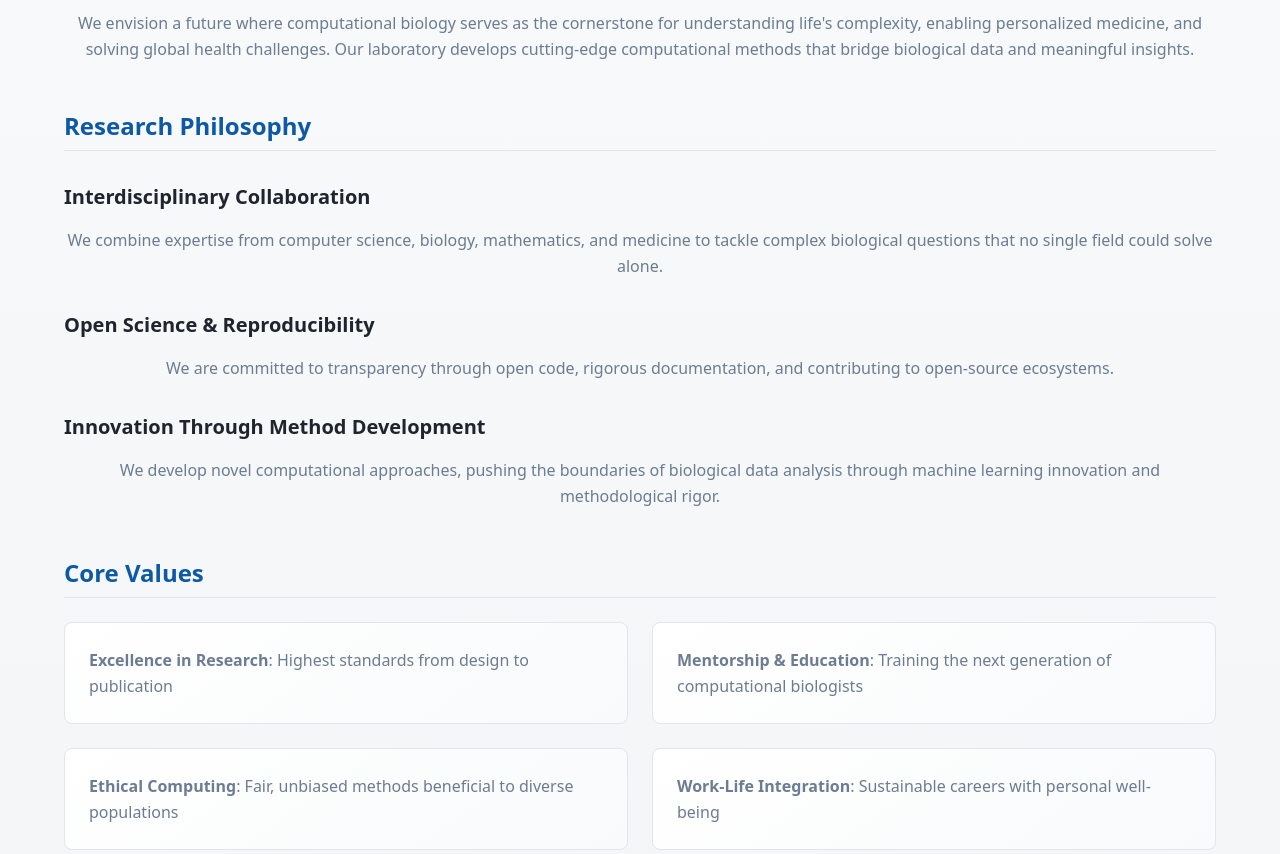
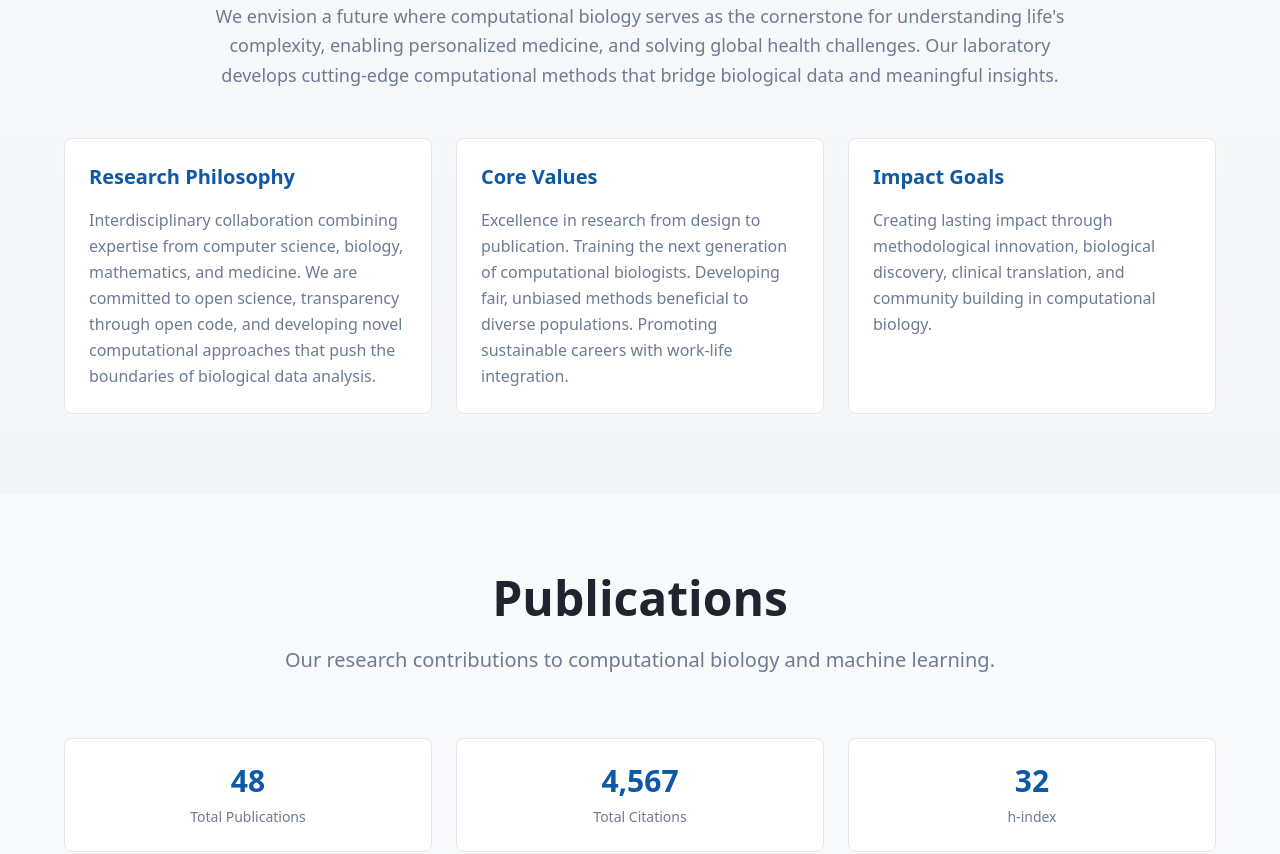
Before and after one commit to LIIA-edu/liia-site, a React (Vite) app: page / in a window 1280 px wide. Shown: the part 1820-2674 px from the top of the page. Built offline with nearby package versions, Linux system fonts and the light colour scheme.

Commit message:
Refactor Laboratory Vision section
Reorganize the Laboratory Vision section to be more concise. "Our Vision" will be a single paragraph, and "Research Philosophy", "Core Values", and "Impact Goals" will be displayed as separate cards.

```diff
--- a/src/components/MarkdownRenderer.tsx
+++ b/src/components/MarkdownRenderer.tsx
@@ -209,47 +209,69 @@ const AboutRenderer = ({ content, className }: { content: string; className: str
 
 // Laboratory Vision renderer
 const LaboratoryVisionRenderer = ({ content, className }: { content: string; className: string }) => {
+  const sections = content.split(/(?=^##)/gm).filter(section => section.trim());
+
   return (
     <div className={className}>
-      <div className="prose prose-lg max-w-none dark:prose-invert">
+      <div className="space-y-12">
+        {/* Main Vision Section */}
+        {sections.map((section, index) => {
+          const lines = section.trim().split('\n');
+          const isMainHeading = lines[0].startsWith('# ');
+
+          if (isMainHeading) {
+            return (
+              <div key={index} className="text-center space-y-6">
+                <div className="prose prose-xl max-w-4xl mx-auto dark:prose-invert">
                   <ReactMarkdown
                     components={{
                       h1: ({ children }) => (
-              <h1 className="text-3xl font-bold mb-8 text-foreground text-center">
+                        <h1 className="text-3xl font-bold mb-6 text-foreground">
                           {children}
                         </h1>
                       ),
+                      p: ({ children }) => (
+                        <p className="text-lg text-muted-foreground leading-relaxed">
+                          {children}
+                        </p>
+                      ),
+                    }}
+                  >
+                    {section}
+                  </ReactMarkdown>
+                </div>
+              </div>
+            );
+          }
+
+          return null; // Skip non-main headings for separate card rendering
+        })}
+
+        {/* Render Philosophy, Values, and Goals as cards */}
+        <div className="grid md:grid-cols-3 gap-6">
+          {sections.slice(1).map((section, index) => (
+            <Card key={index} className="p-6 h-full shadow-card">
+              <div className="prose prose-sm max-w-none dark:prose-invert">
+                <ReactMarkdown
+                  components={{
                     h2: ({ children }) => (
-              <h2 className="text-2xl font-semibold mt-12 mb-6 text-primary border-b border-border pb-2">
-                {children}
-              </h2>
-            ),
-            h3: ({ children }) => (
-              <h3 className="text-xl font-semibold mt-8 mb-4 text-foreground">
+                      <h3 className="text-xl font-semibold mb-4 text-primary">
                         {children}
                       </h3>
                     ),
                     p: ({ children }) => (
-              <p className="mb-6 text-muted-foreground leading-relaxed text-center">
+                      <p className="text-muted-foreground leading-relaxed">
                         {children}
                       </p>
                     ),
-            ul: ({ children }) => (
-              <div className="grid grid-cols-1 md:grid-cols-2 gap-6 mb-8">
-                {children}
-              </div>
-            ),
-            li: ({ children }) => (
-              <div className="bg-gradient-card p-6 rounded-lg border border-border">
-                <div className="text-muted-foreground leading-relaxed">
-                  {children}
-                </div>
-              </div>
-            ),
                   }}
                 >
-          {content}
+                  {section}
                 </ReactMarkdown>
+              </div>
+            </Card>
+          ))}
+        </div>
       </div>
     </div>
   );
--- a/src/content/laboratory-vision.md
+++ b/src/content/laboratory-vision.md
@@ -10,22 +10,12 @@ We envision a future where computational biology serves as the cornerstone for u
 
 ## Research Philosophy
 
-### Interdisciplinary Collaboration
-We combine expertise from computer science, biology, mathematics, and medicine to tackle complex biological questions that no single field could solve alone.
-
-### Open Science & Reproducibility
-We are committed to transparency through open code, rigorous documentation, and contributing to open-source ecosystems.
-
-### Innovation Through Method Development
-We develop novel computational approaches, pushing the boundaries of biological data analysis through machine learning innovation and methodological rigor.
+Interdisciplinary collaboration combining expertise from computer science, biology, mathematics, and medicine. We are committed to open science, transparency through open code, and developing novel computational approaches that push the boundaries of biological data analysis.
 
 ## Core Values
 
-- **Excellence in Research**: Highest standards from design to publication
-- **Mentorship & Education**: Training the next generation of computational biologists
-- **Ethical Computing**: Fair, unbiased methods beneficial to diverse populations
-- **Work-Life Integration**: Sustainable careers with personal well-being
+Excellence in research from design to publication. Training the next generation of computational biologists. Developing fair, unbiased methods beneficial to diverse populations. Promoting sustainable careers with work-life integration.
 
 ## Impact Goals
 
-Our research creates lasting impact through methodological innovation, biological discovery, clinical translation, and community building in computational biology.
+Creating lasting impact through methodological innovation, biological discovery, clinical translation, and community building in computational biology.
```
Lines whose indentation alone changed are shown as unchanged.
